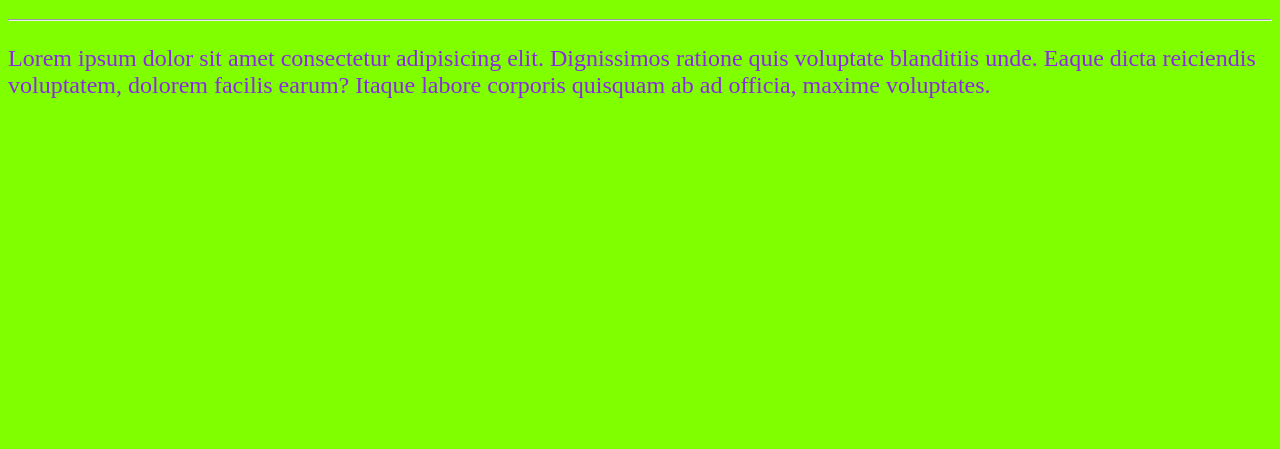
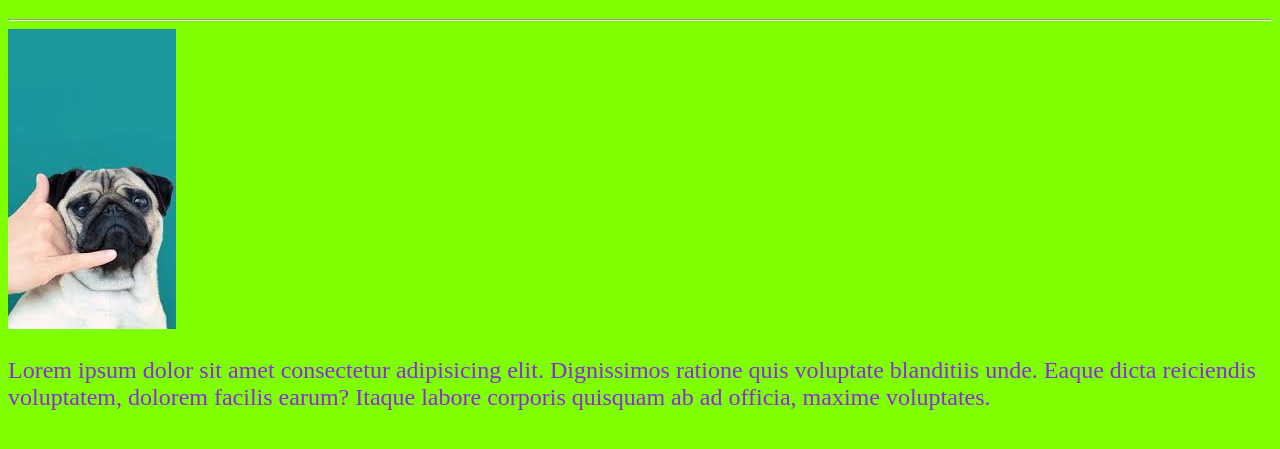
Before and after one commit to BeezGL/test, a plain HTML site: page index.html in a window 1280 px wide. Shown: the part 61-510 px from the top of the page. Drawn offline with Linux system fonts and the light colour scheme.

Commit message:
add image

```diff
--- a/index.html
+++ b/index.html
@@ -11,6 +11,7 @@
         Основы гит
     </h1>
     <hr>
+    <img src="img/picture1.jpg" alt="mopsek">
     <p>Lorem ipsum dolor sit amet consectetur adipisicing elit. Dignissimos ratione quis voluptate blanditiis unde. Eaque dicta reiciendis voluptatem, dolorem facilis earum? Itaque labore corporis quisquam ab ad officia, maxime voluptates.</p>
 
 </body>
```
Also changed, not shown: css/style.css (line endings or trailing spaces), img/picture1.jpg (added).
